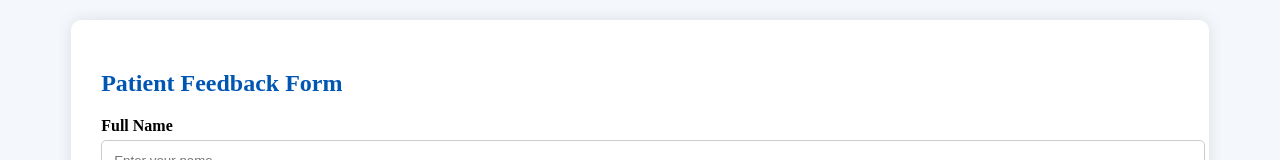
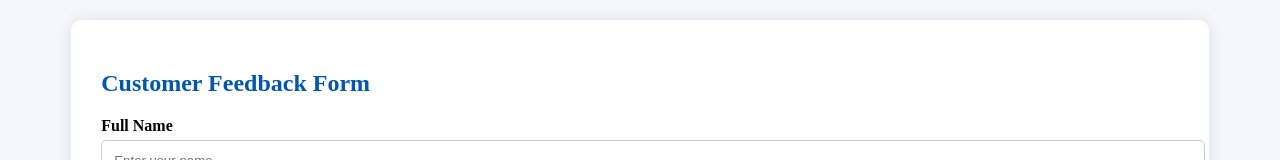
Before and after one commit to Ropafadzo06/feedback, a website: page index.html in a window 1280 px wide. Shown: the part 439-599 px from the top of the page. Drawn offline with Linux system fonts and the light colour scheme.

Commit message:
Add files via upload

```diff
--- a/index.html
+++ b/index.html
@@ -59,7 +59,7 @@ Help us improve our laboratory services by sharing your experience.
 
 <section id="feedback" class="feedback-section">
 
-<h2>Patient Feedback Form</h2>
+<h2>Customer Feedback Form</h2>
 
 <form id="feedbackForm">
 
```
